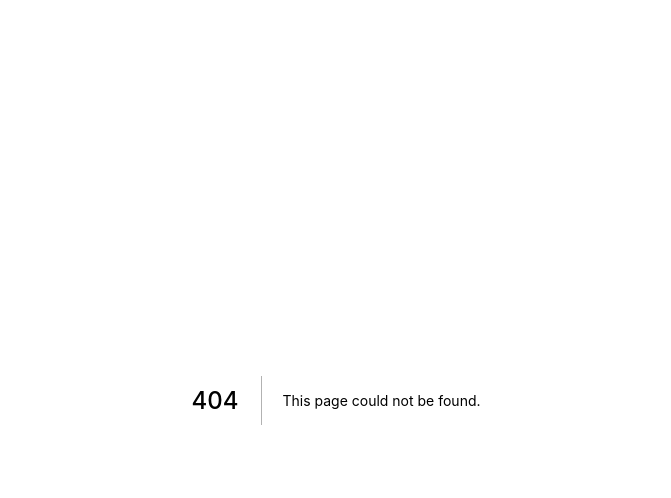
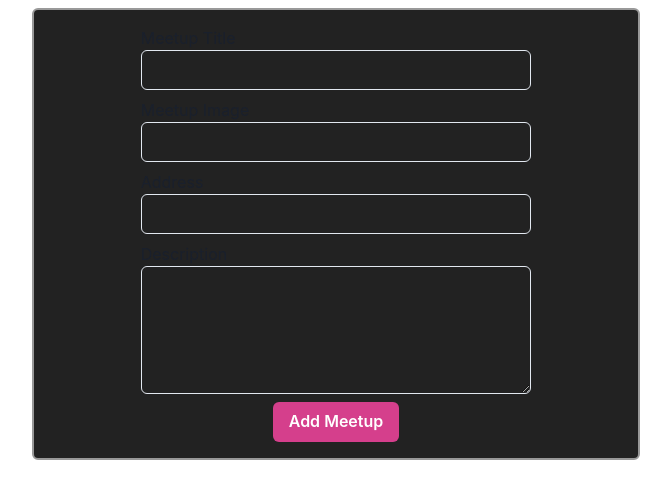
Before and after one commit to nineria/next-mongodb, a Next.js app: page /new-meetup in a window 1280 px wide. Before the commit this address had no page. Shown: the top 498 px of the page, without its empty margins (304-975 px from the left). Built offline with nearby package versions, Linux system fonts and the light colour scheme.

Commit message:
feat: First commit

```diff
--- /dev/null
+++ b/components/meetup/NewMeetupForm.js
@@ -0,0 +1,73 @@
+import { Box, Button, Center, Flex, Input, Textarea } from '@chakra-ui/react';
+import { useRef } from 'react';
+
+function NewMeetupForm(props) {
+  const titleInputRef = useRef();
+  const imageInputRef = useRef();
+  const addressInputRef = useRef();
+  const descriptionInputRef = useRef();
+
+  function submitHandler(event) {
+    event.preventDefault();
+
+    const enteredTitle = titleInputRef.current.value;
+    const enteredImage = imageInputRef.current.value;
+    const enteredAddress = addressInputRef.current.value;
+    const enteredDescription = descriptionInputRef.current.value;
+
+    const meetupData = {
+      title: enteredTitle,
+      image: enteredImage,
+      address: enteredAddress,
+      description: enteredDescription,
+    };
+
+    props.onAddMeetup(meetupData);
+  }
+
+  return (
+    <Box
+      bgColor='#222'
+      px={2}
+      py={4}
+      my={2}
+      rounded='md'
+      border='2px solid #999'
+    >
+      <Flex justifyContent='center'>
+        <form onSubmit={submitHandler}>
+          <Flex flexDir='column' gap={2}>
+            <Box>
+              <label htmlFor='title'>Meetup Title</label>
+              <Input type='text' required id='title' ref={titleInputRef} />
+            </Box>
+            <Box>
+              <label htmlFor='image'>Meetup Image</label>
+              <Input type='url' required id='image' ref={imageInputRef} />
+            </Box>
+            <Box>
+              <label htmlFor='address'>Address</label>
+              <Input type='text' required id='address' ref={addressInputRef} />
+            </Box>
+            <Box>
+              <label htmlFor='description'>Description</label>
+              <Textarea
+                id='description'
+                required
+                rows='5'
+                ref={descriptionInputRef}
+              />
+            </Box>
+            <Center>
+              <Button type='submit' colorScheme='pink'>
+                Add Meetup
+              </Button>
+            </Center>
+          </Flex>
+        </form>
+      </Flex>
+    </Box>
+  );
+}
+
+export default NewMeetupForm;
--- a/package.json
+++ b/package.json
@@ -9,6 +9,10 @@
     "lint": "next lint"
   },
   "dependencies": {
+    "@chakra-ui/react": "^2.3.2",
+    "@emotion/react": "^11",
+    "@emotion/styled": "^11",
+    "framer-motion": "^6",
     "next": "12.3.0",
     "react": "18.2.0",
     "react-dom": "18.2.0"
--- a/pages/_app.js
+++ b/pages/_app.js
@@ -1,7 +1,12 @@
-import '../styles/globals.css'
+import { ChakraProvider } from '@chakra-ui/react';
+import '../styles/globals.css';
 
 function MyApp({ Component, pageProps }) {
-  return <Component {...pageProps} />
+  return (
+    <ChakraProvider>
+      <Component {...pageProps} />
+    </ChakraProvider>
+  );
 }
 
-export default MyApp
+export default MyApp;
--- /dev/null
+++ b/pages/new-meetup/index.js
@@ -0,0 +1,14 @@
+import { Container } from '@chakra-ui/react';
+import React from 'react';
+import NewMeetupForm from '../../components/meetup/NewMeetupForm';
+
+export default function NewMeetupPage() {
+  const addMeetupHandler = (data) => {
+    console.log(data);
+  };
+  return (
+    <Container maxW='container.sm'>
+      <NewMeetupForm onAddMeetup={addMeetupHandler} />
+    </Container>
+  );
+}
```
Also changed, not shown: components/NextLink.js (added, +18 -0 lines), components/meetup/MeetupList.js (added, +50 -0 lines), components/navbar/index.js (added, +17 -0 lines), pages/index.js (+36 -65 lines), pages/[meetupId]/index.js (added), 1 other file (tests, documents, lock files or other folders).
